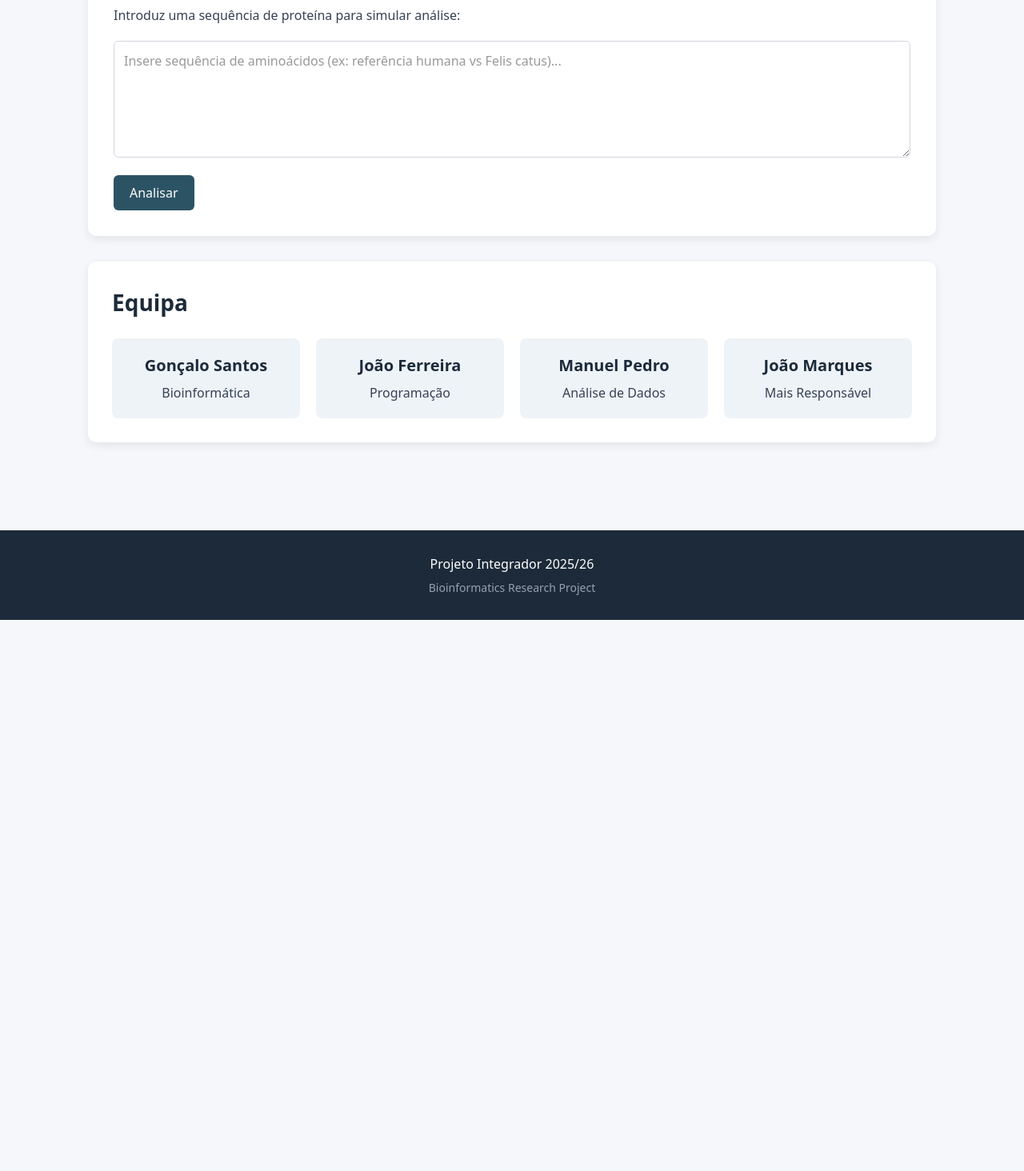
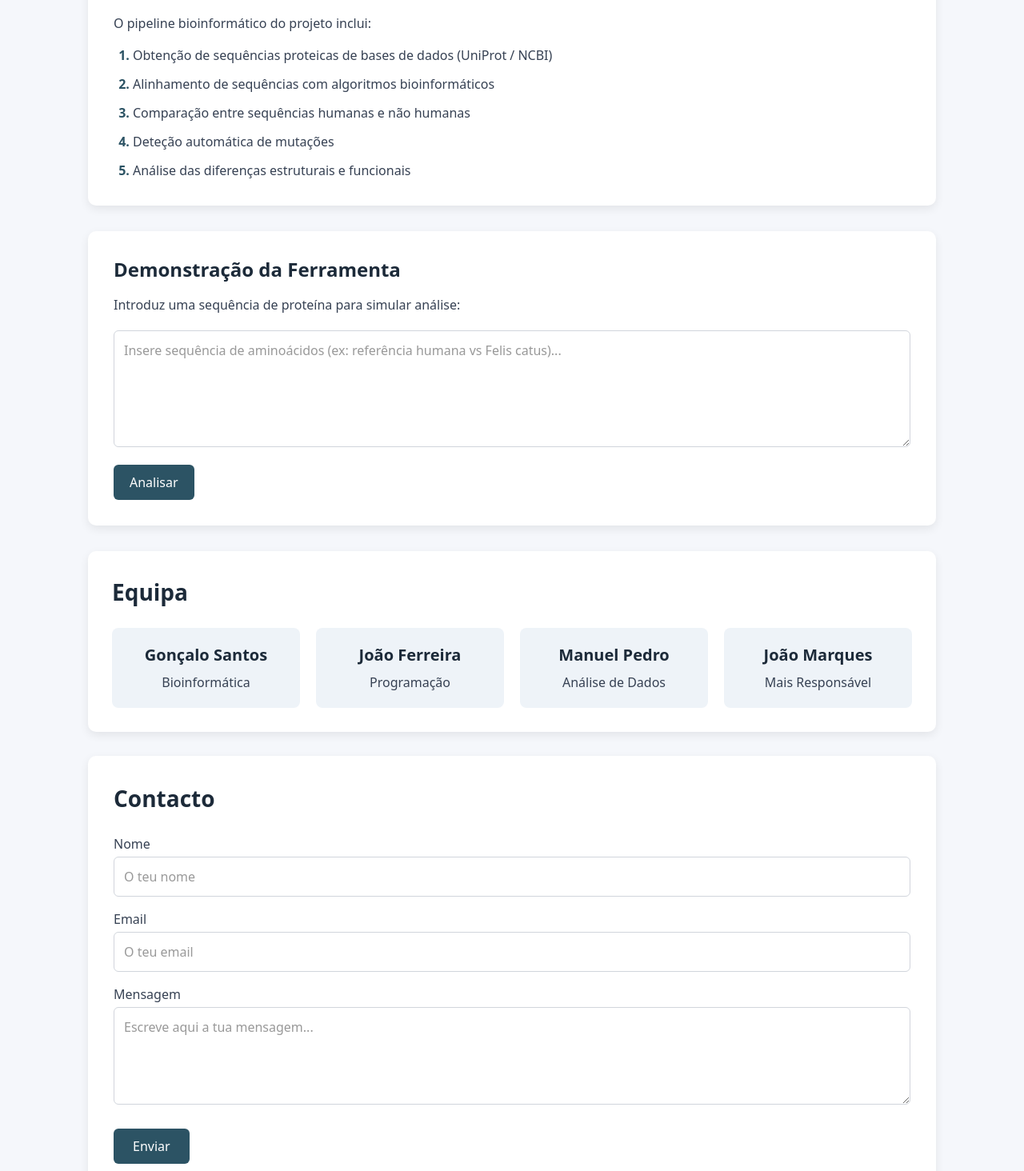
Before and after one commit to jPMm7/PI_V2, a React (Vite) app in the folder frontend/: page / in a window 1280 px wide. Shown: the part 1146-2610 px from the top of the page at 80% size. Before the commit the page ends 1921 px from the top, so only its background shows below. Built offline with nearby package versions, Linux system fonts and the light colour scheme.

Commit message:
added contatc and methodology and scroll

```diff
--- a/frontend/src/App.jsx
+++ b/frontend/src/App.jsx
@@ -5,6 +5,9 @@ import ToolDemo from './components/ToolDemo';
 import Objectives from './components/Objectives';
 import Team from './components/Team';
 import Footer from './components/Footer';
+import Contact from './components/Contact';
+import Methodology from './components/Methodology';
+
 
 function App() {
   return (
@@ -16,10 +19,10 @@ function App() {
       <main className="max-w-[1100px] mx-auto px-5 py-10">
         <About />
         <Objectives />
+        <Methodology />
         <ToolDemo />
         <Team />
-
-
+        <Contact />
       </main>
       <Footer />
     </div>
--- /dev/null
+++ b/frontend/src/components/Contact.Jsx
@@ -0,0 +1,43 @@
+export default function Contact() {
+  return (
+    <section id="contact" className="bg-white p-8 mb-8 rounded-[10px] shadow-[0_4px_12px_rgba(0,0,0,0.08)]">
+      <h2 className="text-[#1c2a39] text-[28px] font-bold mt-0 mb-6">Contacto</h2>
+
+      <form className="flex flex-col gap-4">
+        <div>
+          <label className="block text-gray-700 font-medium mb-1">Nome</label>
+          <input
+            type="text"
+            className="w-full p-3 rounded-md border border-gray-300 focus:outline-none focus:ring-2 focus:ring-[#2c5364] bg-white"
+            placeholder="O teu nome"
+          />
+        </div>
+
+        <div>
+          <label className="block text-gray-700 font-medium mb-1">Email</label>
+          <input
+            type="email"
+            className="w-full p-3 rounded-md border border-gray-300 focus:outline-none focus:ring-2 focus:ring-[#2c5364] bg-white"
+            placeholder="O teu email"
+          />
+        </div>
+
+        <div>
+          <label className="block text-gray-700 font-medium mb-1">Mensagem</label>
+          <textarea
+            rows="4"
+            className="w-full p-3 rounded-md border border-gray-300 focus:outline-none focus:ring-2 focus:ring-[#2c5364] bg-white"
+            placeholder="Escreve aqui a tua mensagem..."
+          ></textarea>
+        </div>
+
+        <button
+          type="button"
+          className="bg-[#2c5364] text-white px-6 py-2.5 rounded-md hover:bg-[#1c2a39] transition-colors font-medium cursor-pointer self-start mt-2"
+        >
+          Enviar
+        </button>
+      </form>
+    </section>
+  );
+}
--- a/frontend/src/components/Methodology.jsx
+++ b/frontend/src/components/Methodology.jsx
@@ -0,0 +1,24 @@
+export default function Methodology() {
+  // Os passos exatos do vosso pipeline bioinformático
+  const steps = [
+    "Obtenção de sequências proteicas de bases de dados (UniProt / NCBI)",
+    "Alinhamento de sequências com algoritmos bioinformáticos",
+    "Comparação entre sequências humanas e não humanas",
+    "Deteção automática de mutações",
+    "Análise das diferenças estruturais e funcionais"
+  ];
+
+  return (
+    <section id="method" className="bg-white p-8 mb-8 rounded-[10px] shadow-[0_4px_12px_rgba(0,0,0,0.08)]">
+      <h2 className="text-[#1c2a39] text-[28px] font-bold mt-0 mb-4">Metodologia</h2>
+      <p className="mb-4 text-gray-700">O pipeline bioinformático do projeto inclui:</p>
+
+      {/* list-decimal cria os números 1, 2, 3... e marker: muda a cor do próprio número */}
+      <ol className="list-decimal pl-6 space-y-3 text-gray-700 marker:text-[#2c5364] marker:font-semibold">
+        {steps.map((step, index) => (
+          <li key={index}>{step}</li>
+        ))}
+      </ol>
+    </section>
+  );
+}
--- a/frontend/src/components/Navbar.jsx
+++ b/frontend/src/components/Navbar.jsx
@@ -1,16 +1,24 @@
 export default function Navbar() {
-  const links = ['Projeto', 'Objetivos', 'Metodologia', 'Ferramenta', 'Equipa', 'Contacto'];
+  // Agora mapeamos o texto que aparece no botão para o ID exato da secção
+  const navItems = [
+    { label: 'Projeto', id: 'about' },
+    { label: 'Objetivos', id: 'objectives' },
+    { label: 'Metodologia', id: 'method' },
+    { label: 'Ferramenta', id: 'tool' },
+    { label: 'Equipa', id: 'team' },
+    { label: 'Contacto', id: 'contact' }
+  ];
 
   return (
     <nav className="bg-[#1c2a39] p-4 text-center sticky top-0 z-50 shadow-md">
       <div className="flex justify-center gap-4 sm:gap-8 flex-wrap">
-        {links.map((item) => (
+        {navItems.map((item) => (
           <a
-            key={item}
-            href={`#${item.toLowerCase()}`}
+            key={item.id}
+            href={`#${item.id}`}
             className="text-white font-semibold hover:text-[#6ec1ff] transition-colors decoration-transparent"
           >
-            {item}
+            {item.label}
           </a>
         ))}
       </div>
--- a/frontend/src/index.css
+++ b/frontend/src/index.css
@@ -2,6 +2,12 @@
 
 @theme {
   --color-background-app: #f5f7fb;
+}
+
+
+html {
+  scroll-behavior: smooth; /* Faz a página deslizar em vez de saltar */
+  scroll-padding-top: 80px; /* Compensa a altura da Navbar para não tapar os títulos */
 }
 
 body {
@@ -10,3 +16,37 @@ body {
   font-family: ui-sans-serif, system-ui, sans-serif;
   margin: 0;
 }
+
+/* Customização da Scrollbar (Firefox) */
+html {
+  scrollbar-width: thin;
+  scrollbar-color: #2c5364 #eef3f8;
+}
+
+/* Customização da Scrollbar (Chrome, Edge, Safari) */
+html::-webkit-scrollbar {
+  width: 10px;
+}
+
+html::-webkit-scrollbar-track {
+  background: #eef3f8;
+}
+
+html::-webkit-scrollbar-thumb {
+  background-color: #2c5364;
+  border-radius: 10px;
+  border: 2px solid #eef3f8; /* Cria um efeitinho de margem interna */
+}
+
+html::-webkit-scrollbar-thumb:hover {
+  background-color: #1c2a39; /* Fica mais escura quando passas o rato */
+}
+
+/* Esconder a Scrollbar mas manter o scroll a funcionar */
+html {
+  scrollbar-width: none; /* Firefox */
+}
+
+html::-webkit-scrollbar {
+  display: none; /* Chrome, Edge, Safari */
+}
```
